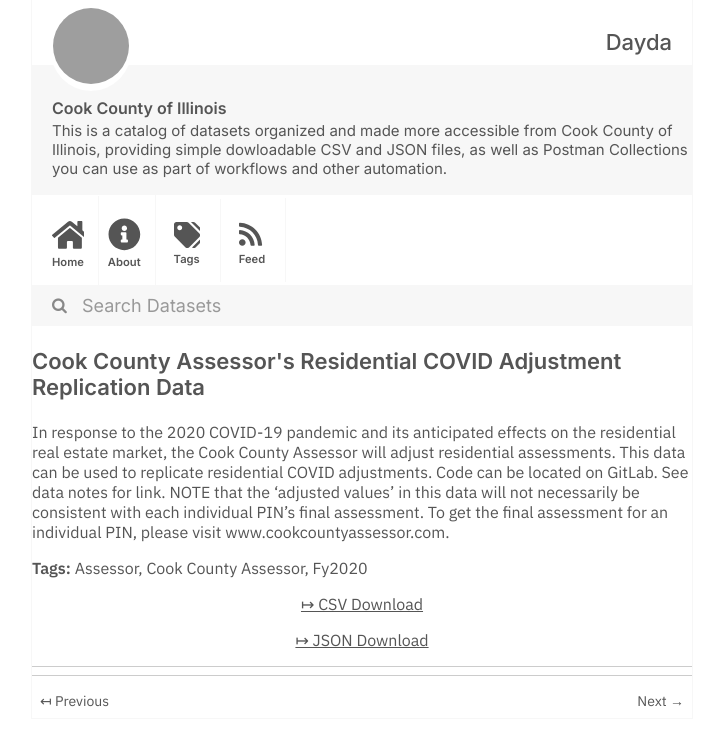
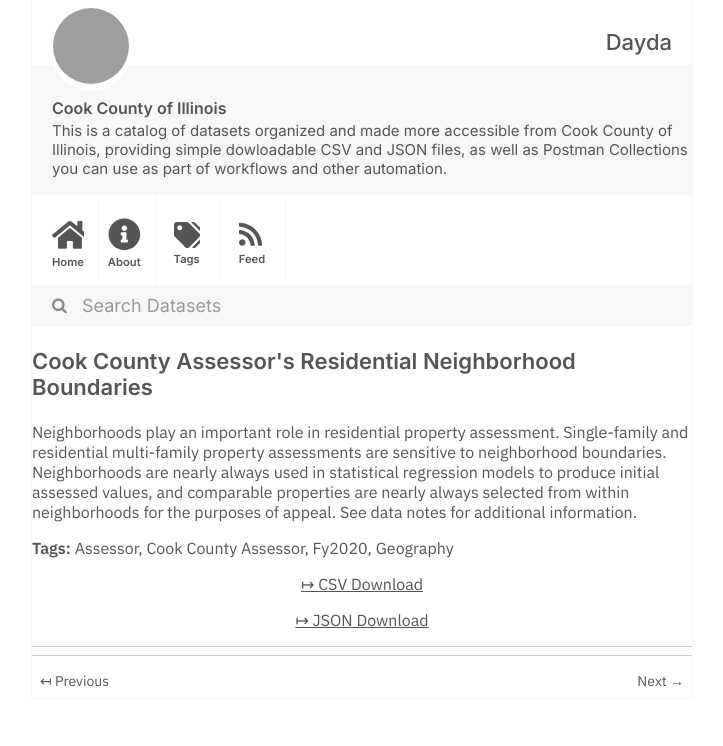
Before and after one commit to dayda-entities/cook-county-of-illinois, a Jekyll site: the page built from _posts/2020-11-10-cook-county-assessor's-residen.md, in a window 1280 px wide, cut to the strip 0-746 px from the top of the page. Shown: the whole strip, without its empty margins (278-1001 px from the left). Built offline with Jekyll 4.4.1, drawn with Linux system fonts in a browser that asks for light colours; grey boxes are pictures that could not be loaded.

Commit message:
Publish Data

```diff
--- a/_posts/2020-11-10-cook-county-assessor's-residen.md
+++ b/_posts/2020-11-10-cook-county-assessor's-residen.md
@@ -1,20 +1,21 @@
 ---
-title: Cook County Assessor's Residential COVID Adjustment Replication Data
-created: '2020-11-10T16:57:47.946670'
-modified: '2020-12-04T19:16:10.410939'
+title: Cook County Assessor's Residential Neighborhood Boundaries
+created: '2020-11-10T16:57:56.331138'
+modified: '2020-12-04T19:16:18.106467'
 state: active
 type: dataset
 tags:
   - Assessor
   - Cook County Assessor
   - Fy2020
+  - Geography
 groups:
   - Local Government
 csv_url: >-
-  https://datacatalog.cookcountyil.gov/api/views/sypz-gxn2/rows.csv?accessType=DOWNLOAD
+  https://datacatalog.cookcountyil.gov/api/views/wyzt-dzf8/rows.csv?accessType=DOWNLOAD
 json_url: >-
-  https://datacatalog.cookcountyil.gov/api/views/sypz-gxn2/rows.json?accessType=DOWNLOAD
+  https://datacatalog.cookcountyil.gov/api/views/wyzt-dzf8/rows.json?accessType=DOWNLOAD
 layout: post
 
 ---
-In response to the 2020 COVID-19 pandemic and its anticipated effects on the residential real estate market, the Cook County Assessor will adjust residential assessments. This data can be used to replicate residential COVID adjustments. Code can be located on GitLab. See data notes for link. NOTE that the 'adjusted values' in this data will not necessarily be consistent with each individual PIN's final assessment. To get the final assessment for an individual PIN, please visit www.cookcountyassessor.com.
+Neighborhoods play an important role in residential property assessment. Single-family and residential multi-family property assessments are sensitive to neighborhood boundaries. Neighborhoods are nearly always used in statistical regression models to produce initial assessed values, and comparable properties are nearly always selected from within neighborhoods for the purposes of appeal. See data notes for additional information.
```
